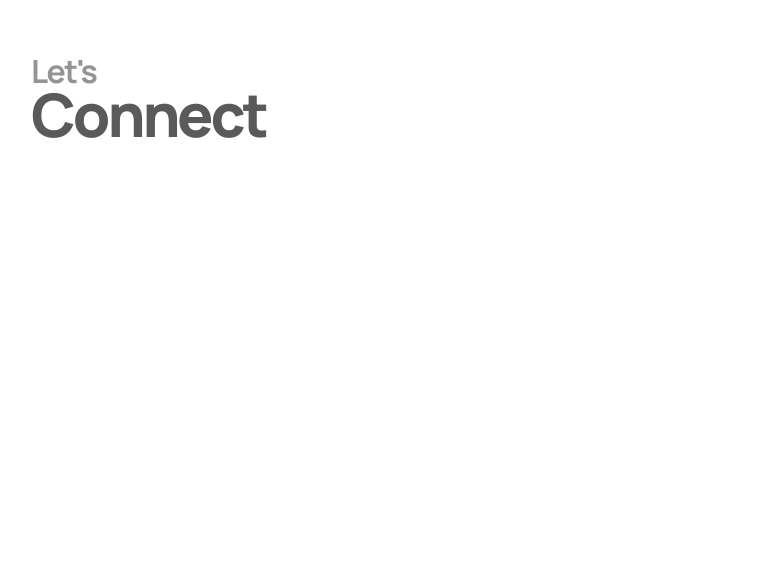
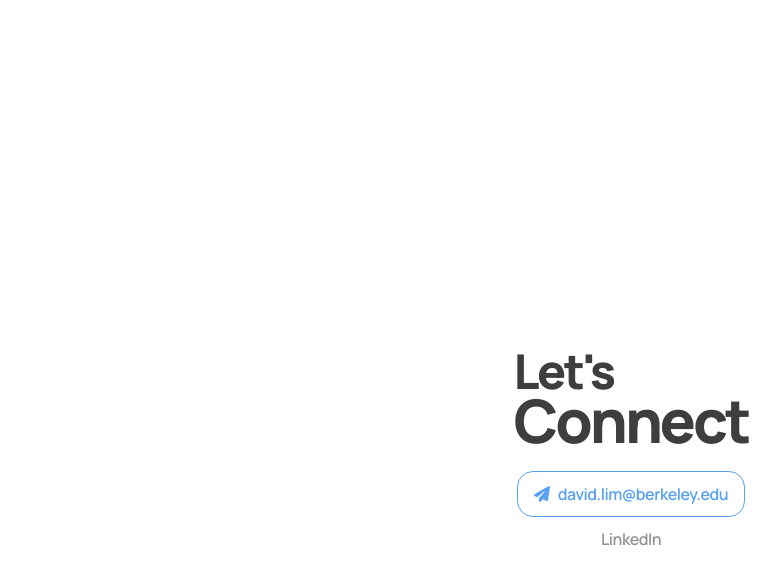
Before and after one commit to dave-lims/dave-lims.github.io, a React (Vite) app: page / in a window 1280 px wide. Shown: the part 1545-2130 px from the top of the page, without its empty margins (9-789 px from the left). Before the commit the page ends 1686 px from the top, so only its background shows below. Built offline with nearby package versions, Linux system fonts and the light colour scheme.

Commit message:
uncommitted changes from last session

```diff
--- a/src/components/IconBtn/IconBtn.jsx
+++ b/src/components/IconBtn/IconBtn.jsx
@@ -2,17 +2,24 @@ import styles from "./IconBtn.module.scss";
 import PropTypes from "prop-types";
 import { FontAwesomeIcon } from "@fortawesome/react-fontawesome";
 
-const IconBtn = ({ label, icon, link }) => {
+const IconBtn = ({ type, label, icon, link }) => {
   return (
-    <button className={styles.IconBtn} href={link}>
+    <a
+      className={`${styles.IconBtn} ${
+        type === "button" ? styles.Button : styles.Link
+      }`}
+      href={link}
+      target="_blank"
+    >
       {/* // may need to replace with router */}
-      <FontAwesomeIcon icon={icon} />
+      <FontAwesomeIcon icon={icon} className={styles.Icon} />
       <p>{label}</p>
-    </button>
+    </a>
   );
 };
 
 IconBtn.propTypes = {
+  type: PropTypes.oneOf(["button", "link"]),
   label: PropTypes.string.isRequired,
   icon: PropTypes.string,
   link: PropTypes.string,
--- a/src/components/IconBtn/IconBtn.module.scss
+++ b/src/components/IconBtn/IconBtn.module.scss
@@ -0,0 +1,33 @@
+.IconBtn {
+  display: flex;
+  align-items: center;
+  gap: 0.5rem;
+  padding: 0.875rem 1rem;
+
+  transition: all 0.3s ease;
+
+  .Icon {
+    font-size: var(--text-sm);
+  }
+
+  p {
+    line-height: var(--line-height-none);
+    font-weight: var(--weight-semibold);
+  }
+}
+
+.Button {
+  background-color: var(--bg-primary);
+  border-radius: var(--border-radius-sm);
+  border: 1px solid var(--brand-content);
+  color: var(--brand-content);
+
+  &:hover {
+    background-color: var(--brand-content);
+    color: var(--bg-primary);
+  }
+}
+
+.Link {
+  color: var(--text-subtle);
+}
--- a/src/components/ProjectCard/ProjectCard.module.scss
+++ b/src/components/ProjectCard/ProjectCard.module.scss
@@ -13,7 +13,7 @@
   transition: all 0.5s ease;
 
   &:hover {
-    border: 1px solid var(--border-primary);
+    // border: 1px solid var(--border-primary);
 
     .mockupBackground {
       width: 90%;
--- a/src/index.scss
+++ b/src/index.scss
@@ -15,3 +15,19 @@ body {
   max-width: 100svw;
   overflow-x: hidden;
 }
+
+button,
+input,
+select,
+textarea {
+  font-family: inherit;
+  font-size: 100%;
+  line-height: 1.15;
+  margin: 0;
+}
+
+button {
+  background: none;
+  border: none;
+  cursor: pointer;
+}
--- a/src/pages/Home/Home.jsx
+++ b/src/pages/Home/Home.jsx
@@ -1,6 +1,6 @@
 import { useState, useEffect } from "react";
 import styles from "./Home.module.scss";
-import { ProjectCard, NavBar } from "../../components";
+import { ProjectCard, NavBar, IconBtn } from "../../components";
 import slng from "../../assets/mock-slng.png";
 
 const Home = () => {
@@ -8,7 +8,7 @@ const Home = () => {
 
   useEffect(() => {
     // ==== Intersection Observer to keep track of which section is currently in view ====
-    const observerOptions = {
+    const options = {
       root: null, // viewport
       rootMargin: "-40% 0px", // center of viewport
       threshold: 0.1, // trigger when 10% of the section is visible
@@ -23,10 +23,7 @@ const Home = () => {
     };
 
     // Observer setup
-    const observer = new IntersectionObserver(
-      setSectionInView,
-      observerOptions
-    );
+    const observer = new IntersectionObserver(setSectionInView, options);
     const sections = document.querySelectorAll("section[id]");
     sections.forEach((section) => {
       observer.observe(section);
@@ -74,8 +71,22 @@ const Home = () => {
       </section>
 
       <section className={styles.Contact} id="contact">
-        <h2>Let&apos;s</h2>
-        <h1>Connect</h1>
+        <div className={styles.contactHeader}>
+          <h2>Let&apos;s</h2>
+          <h1>Connect</h1>
+        </div>
+        <IconBtn
+          type="button"
+          label="david.lim@berkeley.edu"
+          icon="paper-plane"
+          link="mailto:david.lim@berkeley.edu"
+        />
+        <IconBtn
+          type="link"
+          label="LinkedIn"
+          icon="linkedin"
+          link="https://linkedin.com/in/davidlim7391"
+        />
       </section>
     </div>
   );
--- a/src/pages/Home/Home.module.scss
+++ b/src/pages/Home/Home.module.scss
@@ -59,3 +59,23 @@
   flex-direction: column;
   align-items: center;
 }
+
+.Contact {
+  display: flex;
+  flex-direction: column;
+  justify-content: center;
+  align-items: center;
+
+  height: 100vh;
+
+  .contactHeader {
+    margin-bottom: 1.5rem;
+    color: var(--text-strong);
+
+    h2 {
+      font-size: 3rem;
+      line-height: var(--line-height-negative);
+      font-weight: var(--weight-extrabold);
+    }
+  }
+}
--- a/src/styles/_typography.scss
+++ b/src/styles/_typography.scss
@@ -27,6 +27,7 @@
   /* Letter spacing */
   --letter-spacing-tight: -0.05em;
   --letter-spacing-normal: -0.03em;
+  --letter-spacing-default: 0em;
 }
 
 /* Default styles */
@@ -46,8 +47,6 @@ h2 {
   font-weight: var(--weight-bold);
   line-height: var(--line-height-none);
   letter-spacing: var(--letter-spacing-tight);
-
-  color: var(--text-subtle);
 }
 
 h3 {
```
Also changed, not shown: src/icons.js (+5 -3 lines).
